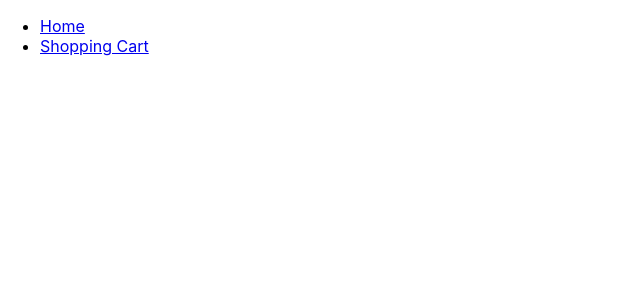
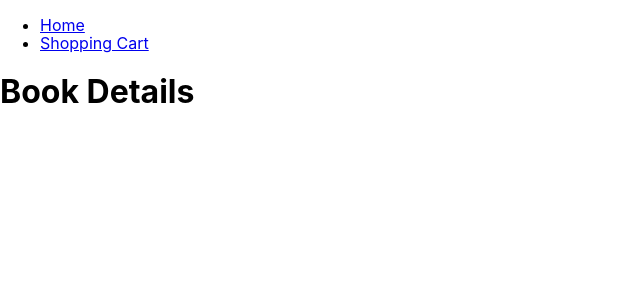
Before and after one commit to SempleGit/shopping-cart, a React (Create React App) app: page /audiobook/1 in a window 1280 px wide. Shown: the top 300 px of the page, without its empty margins (0-640 px from the left). Built offline with nearby package versions, Linux system fonts and the light colour scheme.

Commit message:
added some book details using useParams

```diff
--- a/src/App.js
+++ b/src/App.js
@@ -2,6 +2,7 @@ import React, { useState } from 'react';
 import Nav from './components/Nav';
 import Cart from './components/Cart';
 import Home from './components/Home';
+import BookDetail from './components/BookDetail';
 import { BrowserRouter, Switch, Route } from "react-router-dom";
 
 function App() {
@@ -14,6 +15,7 @@ function App() {
       <Switch>
         <Route exact path='/'><Home cartItems={cartItems} setCart={setCart} /></Route>
         <Route path='/cart'><Cart cartItems={cartItems} setCart={setCart} /></Route>
+        <Route path='/audiobook/:id'><BookDetail /></Route>
       </Switch>
     </BrowserRouter>
   )
--- /dev/null
+++ b/src/components/BookDetail.js
@@ -0,0 +1,15 @@
+import React from 'react';
+import { audiobooks } from './helpers';
+import { useParams } from 'react-router-dom';
+
+const BookDetail = () => {
+  const { id } = useParams();
+  console.log(id);
+  return (
+    <section className='bookDetails'>
+      <h1>Book Details</h1>
+    </section>
+  )
+}
+
+export default BookDetail;
--- a/src/components/Cart.js
+++ b/src/components/Cart.js
@@ -62,7 +62,7 @@ const Cart = (props) => {
     const items = Array.from(shoppingCart.keys());
     const display = items.map((item, index) => (
       <li key={index}>
-        <p><Link to='/audiobook/'>{item.title}</Link></p>
+        <p><Link to={`/audiobook/${item.id}`}>{item.title}</Link></p>
         <p>Quantity:
         <button className='adjust-button' onClick={() => adjustQuantity(item, 1)}>+</button>
         <input type='number' onChange={e => handleChange(e, item)} value={shoppingCart.get(item)}></input>
--- a/src/index.js
+++ b/src/index.js
@@ -1,7 +1,7 @@
 import React from 'react';
 import ReactDOM from 'react-dom';
 import App from './App'
-// import 'normalize.css';
+import 'normalize.css';
 import './index.css';
 
 ReactDOM.render(
```
Also changed, not shown: 1 other file (tests, documents, lock files or other folders).
